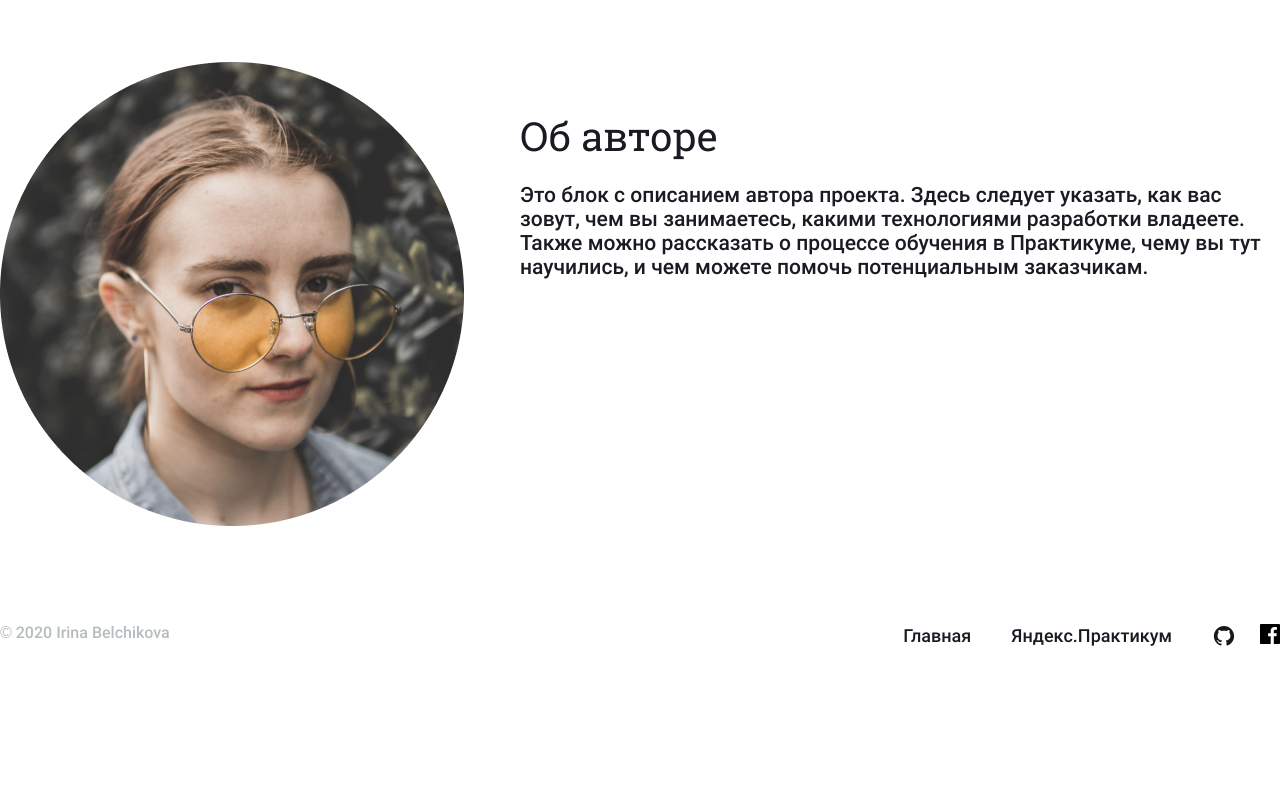
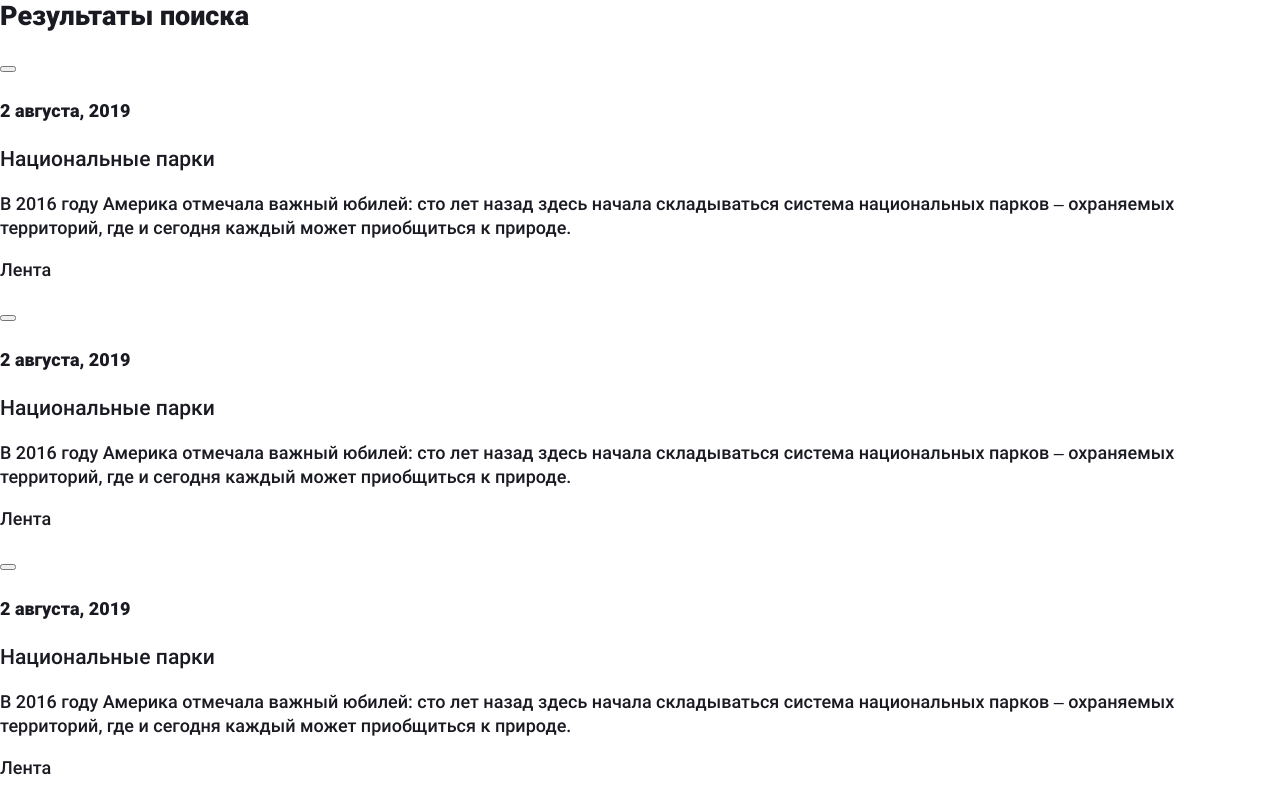
Before and after one commit to Irina-prog/news-frontend, a website built with webpack: page src/index.html in a window 1280 px wide. Shown: the part 532-1340 px from the top of the page. Before the commit the page ends 1204 px from the top, so only its background shows below. Built offline with nearby package versions, Linux system fonts and the light colour scheme.

Commit message:
bem structure

```diff
--- a/src/index.html
+++ b/src/index.html
@@ -35,6 +35,54 @@
     </section>
   </header>
   <main class="main">
+    <section class="found">
+      <h2 class="found__title">Результаты поиска</h2>
+      <div class="cards">
+
+        <div class="card">
+          <div class="card__header">
+            <button class="card__bookmark"></button>
+          </div>
+          <div class="card__body">
+            <h4 class="card__date">2 августа, 2019</h4>
+            <h3 class="card__title">Национальные парки</h3>
+            <p class="card__text">В 2016 году Америка отмечала важный юбилей: сто лет назад здесь начала
+              складываться система национальных парков – охраняемых территорий, где и сегодня каждый может приобщиться к
+              природе.</p>
+            <p class="card__sourсe">Лента</p>
+          </div>
+        </div>
+
+        <div class="news__card">
+          <div class="news__card-header">
+            <button class="news__card-bookmark"></button>
+          </div>
+          <div class="news__card-body">
+            <h4 class="news__card-date">2 августа, 2019</h4>
+            <h3 class="news__card-title">Национальные парки</h3>
+            <p class="news__card-text">В 2016 году Америка отмечала важный юбилей: сто лет назад здесь начала
+              складываться система национальных парков – охраняемых территорий, где и сегодня каждый может приобщиться к
+              природе.</p>
+            <p class="news__card-sourсe">Лента</p>
+          </div>
+        </div>
+
+        <div class="news__card">
+          <div class="news__card-header">
+            <button class="news__card-bookmark"></button>
+          </div>
+          <div class="news__card-body">
+            <h4 class="news__card-date">2 августа, 2019</h4>
+            <h3 class="news__card-title">Национальные парки</h3>
+            <p class="news__card-text">В 2016 году Америка отмечала важный юбилей: сто лет назад здесь начала
+              складываться система национальных парков – охраняемых территорий, где и сегодня каждый может приобщиться к
+              природе.</p>
+            <p class="news__card-sourсe">Лента</p>
+          </div>
+        </div>
+
+      </div>
+    </section>
 
     <section class="author">
       <img src="<%=require('./images/avatar.png')%>" alt="фото автора сайта" class="author__photo">
--- /dev/null
+++ b/src/styles/blocks/cards/card/__body/card__body.css
@@ -0,0 +1,4 @@
+@import url(__date/card__date.css);
+@import url(__title/card__title.css);
+@import url(__text/card__text.css);
+@import url(__source/card__sourсe.css);
--- /dev/null
+++ b/src/styles/blocks/cards/card/__header/card__header.css
@@ -0,0 +1 @@
+@import url(card-bookmark/card__bookmark.css);
--- /dev/null
+++ b/src/styles/blocks/cards/card/card.css
@@ -0,0 +1,2 @@
+@import url(__header/card__header.css);
+@import url(__body/card__body.css);
--- /dev/null
+++ b/src/styles/blocks/cards/cards.css
@@ -0,0 +1 @@
+@import url(card/card.css);
--- /dev/null
+++ b/src/styles/blocks/found/found.css
@@ -0,0 +1 @@
+@import url(__title/found__title.css);
--- a/src/styles/index.css
+++ b/src/styles/index.css
@@ -5,3 +5,5 @@
 @import url(./blocks/footer/footer.css);
 @import url(./blocks/search/search.css);
 @import url(./blocks/author/author.css);
+@import url(./blocks/found/found.css);
+@import url(./blocks/cards/cards.css);
```
Also changed, not shown: src/styles/blocks/cards/card/__body/__date/card__date.css (added), src/styles/blocks/cards/card/__body/__source/card__sourсe.css (added), src/styles/blocks/cards/card/__body/__text/card__text.css (added), src/styles/blocks/cards/card/__body/__title/card__title.css (added), src/styles/blocks/cards/card/__header/card-bookmark/card__bookmark.css (added), src/styles/blocks/found/__title/found__title.css (added). Lines whose indentation alone changed are shown as unchanged.
